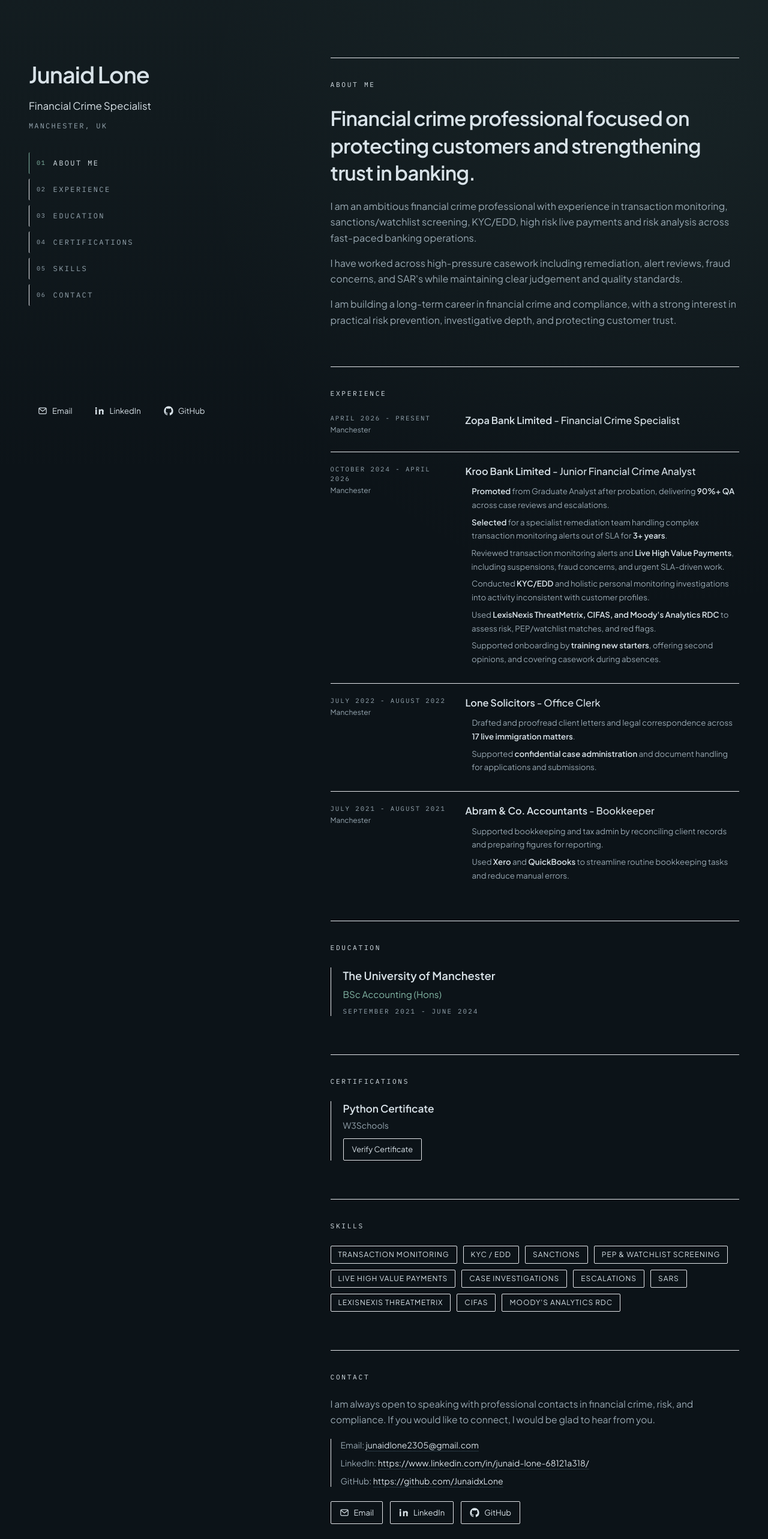
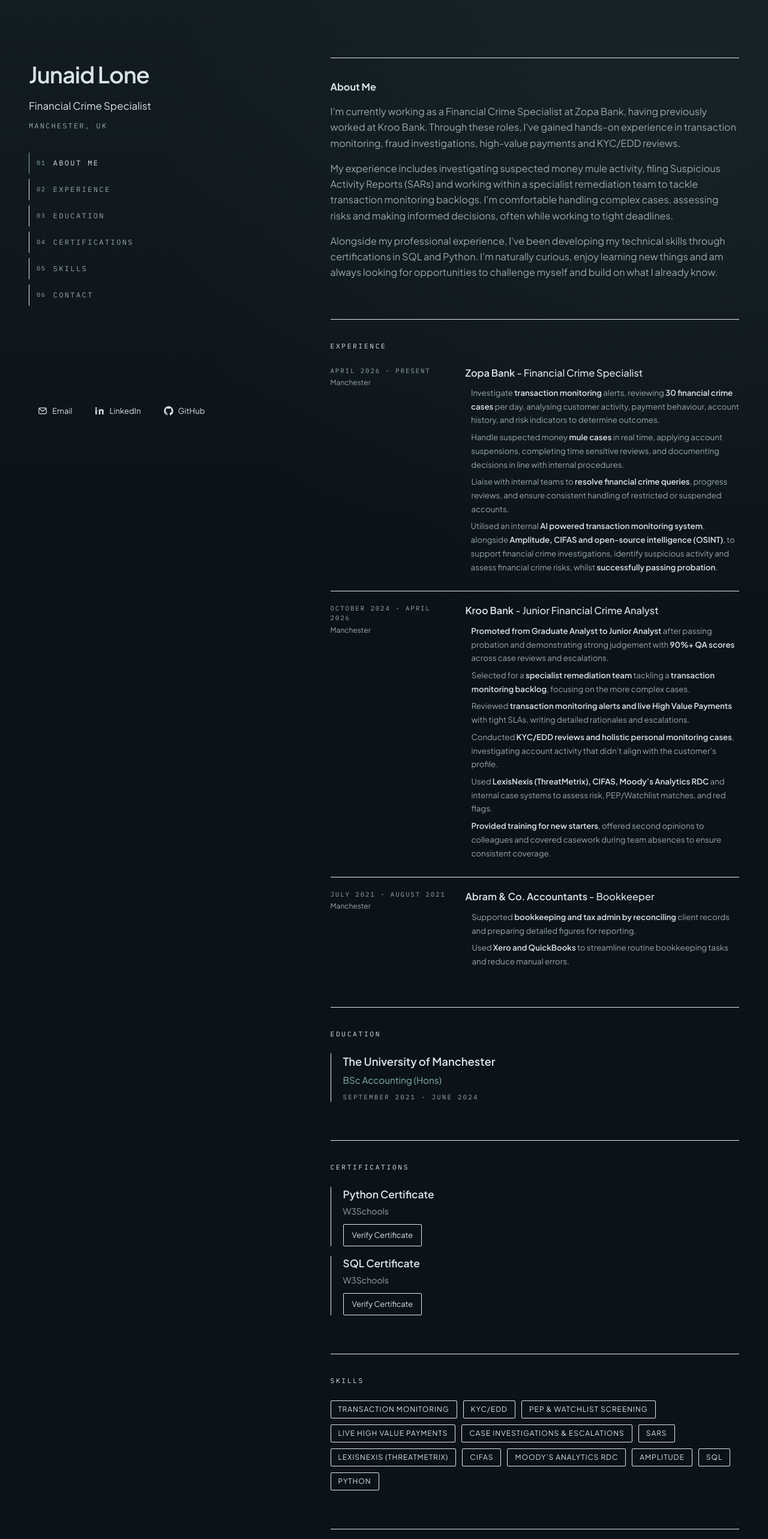
Before and after one commit to JunaidxLone/junaid-portfolio, a Next.js app: page / in a window 1280 px wide. Shown: the top 2566 px of the page at 60% size. Built offline with nearby package versions, Linux system fonts and the light colour scheme.

Commit message:
Update portfolio content and certifications
Added SQL, Python certificates.

```diff
--- a/src/components/AnimatedSection.tsx
+++ b/src/components/AnimatedSection.tsx
@@ -7,10 +7,11 @@ import { SectionId } from "@/types/portfolio";
 interface AnimatedSectionProps {
   id: SectionId;
   title: string;
+  headingStyle?: "default" | "plain";
   children: ReactNode;
 }
 
-export default function AnimatedSection({ id, title, children }: AnimatedSectionProps) {
+export default function AnimatedSection({ id, title, headingStyle = "default", children }: AnimatedSectionProps) {
   const shouldReduceMotion = useReducedMotion();
 
   return (
@@ -24,12 +25,18 @@ export default function AnimatedSection({ id, title, children }: AnimatedSection
       transition={{ duration: 0.45, ease: "easeOut" }}
       viewport={{ once: true, amount: 0.2 }}
     >
+      {headingStyle === "plain" ? (
+        <p id={`${id}-heading`} className="mb-4 text-[1.01rem] text-text">
+          <strong className="font-bold">{title}</strong>
+        </p>
+      ) : (
         <header className="mb-6 flex items-center justify-between gap-4">
           <h2 id={`${id}-heading`} className="font-mono text-[0.7rem] uppercase tracking-[0.24em] text-accent/90">
             {title}
           </h2>
           <span aria-hidden className="h-px flex-1 bg-line/80" />
         </header>
+      )}
       {children}
     </motion.section>
   );
--- a/src/components/PortfolioPage.tsx
+++ b/src/components/PortfolioPage.tsx
@@ -9,7 +9,6 @@ import Footer from "@/components/Footer";
 import MobileNav from "@/components/MobileNav";
 import SocialLink from "@/components/SocialLink";
 import {
-  aboutLead,
   aboutParagraphs,
   certifications,
   contactCopy,
@@ -87,16 +86,11 @@ export default function PortfolioPage() {
           <DesktopSidebar activeSection={activeSection} onNavigate={navigateToSection} />
 
           <main id="content" className="space-y-12 lg:w-[58%] lg:space-y-16 lg:py-24">
-            <AnimatedSection id="about" title="About Me">
-              <div className="space-y-5">
-                <p className="max-w-3xl text-[1.82rem] font-semibold leading-snug tracking-tight text-text md:text-[2.08rem]">
-                  {aboutLead}
-                </p>
-                <div className="space-y-4 text-[1.01rem] leading-relaxed text-muted">
-                  {aboutParagraphs.map((paragraph) => (
-                    <p key={paragraph}>{paragraph}</p>
-                  ))}
-                </div>
+            <AnimatedSection id="about" title="About Me" headingStyle="plain">
+              <div className="space-y-4 text-[1.01rem] leading-relaxed text-muted">
+                {aboutParagraphs.map((paragraph) => (
+                  <p key={paragraph}>{paragraph}</p>
+                ))}
               </div>
             </AnimatedSection>
 
--- a/src/data/portfolio.ts
+++ b/src/data/portfolio.ts
@@ -5,7 +5,7 @@ export const personalInfo = {
   headline: "Financial Crime Specialist",
   location: "Manchester, UK",
   email: "junaidlone2305@gmail.com",
-  linkedInUrl: "https://www.linkedin.com/in/junaid-lone-68121a318/",
+  linkedInUrl: "https://www.linkedin.com/in/junaid-lone/",
   githubUrl: "https://github.com/JunaidxLone"
 };
 
@@ -18,45 +18,37 @@ export const navItems: NavItem[] = [
   { id: "contact", label: "Contact" }
 ];
 
-export const aboutLead =
-  "Financial crime professional focused on protecting customers and strengthening trust in banking.";
-
 export const aboutParagraphs: string[] = [
-  "I am an ambitious financial crime professional with experience in transaction monitoring, sanctions/watchlist screening, KYC/EDD, high risk live payments and risk analysis across fast-paced banking operations.",
-  "I have worked across high-pressure casework including remediation, alert reviews, fraud concerns, and SAR's while maintaining clear judgement and quality standards.",
-  "I am building a long-term career in financial crime and compliance, with a strong interest in practical risk prevention, investigative depth, and protecting customer trust."
+  "I'm currently working as a Financial Crime Specialist at Zopa Bank, having previously worked at Kroo Bank. Through these roles, I've gained hands-on experience in transaction monitoring, fraud investigations, high-value payments and KYC/EDD reviews.",
+  "My experience includes investigating suspected money mule activity, filing Suspicious Activity Reports (SARs) and working within a specialist remediation team to tackle transaction monitoring backlogs. I'm comfortable handling complex cases, assessing risks and making informed decisions, often while working to tight deadlines.",
+  "Alongside my professional experience, I've been developing my technical skills through certifications in SQL and Python. I'm naturally curious, enjoy learning new things and am always looking for opportunities to challenge myself and build on what I already know."
 ];
 
 export const experience: ExperienceRole[] = [
   {
-    company: "Zopa Bank Limited",
+    company: "Zopa Bank",
     title: "Financial Crime Specialist",
     location: "Manchester",
     period: "April 2026 - Present",
-    points: []
+    points: [
+      "Investigate **transaction monitoring** alerts, reviewing **30 financial crime cases** per day, analysing customer activity, payment behaviour, account history, and risk indicators to determine outcomes.",
+      "Handle suspected money **mule cases** in real time, applying account suspensions, completing time sensitive reviews, and documenting decisions in line with internal procedures.",
+      "Liaise with internal teams to **resolve financial crime queries**, progress reviews, and ensure consistent handling of restricted or suspended accounts.",
+      "Utilised an internal **AI powered transaction monitoring system**, alongside **Amplitude, CIFAS and open-source intelligence (OSINT)**, to support financial crime investigations, identify suspicious activity and assess financial crime risks, whilst **successfully passing probation**."
+    ]
   },
   {
-    company: "Kroo Bank Limited",
+    company: "Kroo Bank",
     title: "Junior Financial Crime Analyst",
     location: "Manchester",
     period: "October 2024 - April 2026",
     points: [
-      "**Promoted** from Graduate Analyst after probation, delivering **90%+ QA** across case reviews and escalations.",
-      "**Selected** for a specialist remediation team handling complex transaction monitoring alerts out of SLA for **3+ years**.",
-      "Reviewed transaction monitoring alerts and **Live High Value Payments**, including suspensions, fraud concerns, and urgent SLA-driven work.",
-      "Conducted **KYC/EDD** and holistic personal monitoring investigations into activity inconsistent with customer profiles.",
-      "Used **LexisNexis ThreatMetrix, CIFAS, and Moody's Analytics RDC** to assess risk, PEP/watchlist matches, and red flags.",
-      "Supported onboarding by **training new starters**, offering second opinions, and covering casework during absences."
-    ]
-  },
-  {
-    company: "Lone Solicitors",
-    title: "Office Clerk",
-    location: "Manchester",
-    period: "July 2022 - August 2022",
-    points: [
-      "Drafted and proofread client letters and legal correspondence across **17 live immigration matters**.",
-      "Supported **confidential case administration** and document handling for applications and submissions."
+      "**Promoted from Graduate Analyst to Junior Analyst** after passing probation and demonstrating strong judgement with **90%+ QA scores** across case reviews and escalations.",
+      "Selected for a **specialist remediation team** tackling a **transaction monitoring backlog**, focusing on the more complex cases.",
+      "Reviewed **transaction monitoring alerts and live High Value Payments** with tight SLAs, writing detailed rationales and escalations.",
+      "Conducted **KYC/EDD reviews and holistic personal monitoring cases**, investigating account activity that didn’t align with the customer’s profile.",
+      "Used **LexisNexis (ThreatMetrix), CIFAS, Moody’s Analytics RDC** and internal case systems to assess risk, PEP/Watchlist matches, and red flags.",
+      "**Provided training for new starters**, offered second opinions to colleagues and covered casework during team absences to ensure consistent coverage."
     ]
   },
   {
@@ -65,8 +57,8 @@ export const experience: ExperienceRole[] = [
     location: "Manchester",
     period: "July 2021 - August 2021",
     points: [
-      "Supported bookkeeping and tax admin by reconciling client records and preparing figures for reporting.",
-      "Used **Xero** and **QuickBooks** to streamline routine bookkeeping tasks and reduce manual errors."
+      "Supported **bookkeeping and tax admin by reconciling** client records and preparing detailed figures for reporting.",
+      "Used **Xero and QuickBooks** to streamline routine bookkeeping tasks and reduce manual errors."
     ]
   }
 ];
@@ -83,21 +75,28 @@ export const certifications: CertificationItem[] = [
     issuer: "W3Schools",
     verifyUrl: "https://verify.w3schools.com/1QZPLS448P",
     linkedInUrl: personalInfo.linkedInUrl
+  },
+  {
+    name: "SQL Certificate",
+    issuer: "W3Schools",
+    verifyUrl: "https://verify.w3schools.com/1R7AV4QZIA",
+    linkedInUrl: personalInfo.linkedInUrl
   }
 ];
 
 export const skills: string[] = [
   "Transaction Monitoring",
-  "KYC / EDD",
-  "SANCTIONS",
+  "KYC/EDD",
   "PEP & Watchlist Screening",
   "Live High Value Payments",
-  "Case Investigations",
-  "Escalations",
+  "Case Investigations & Escalations",
   "SARs",
-  "LexisNexis ThreatMetrix",
+  "LexisNexis (ThreatMetrix)",
   "CIFAS",
-  "Moody's Analytics RDC"
+  "Moody’s Analytics RDC",
+  "Amplitude",
+  "SQL",
+  "Python"
 ];
 
 export const contactCopy =
```
Lines whose indentation alone changed are shown as unchanged.
